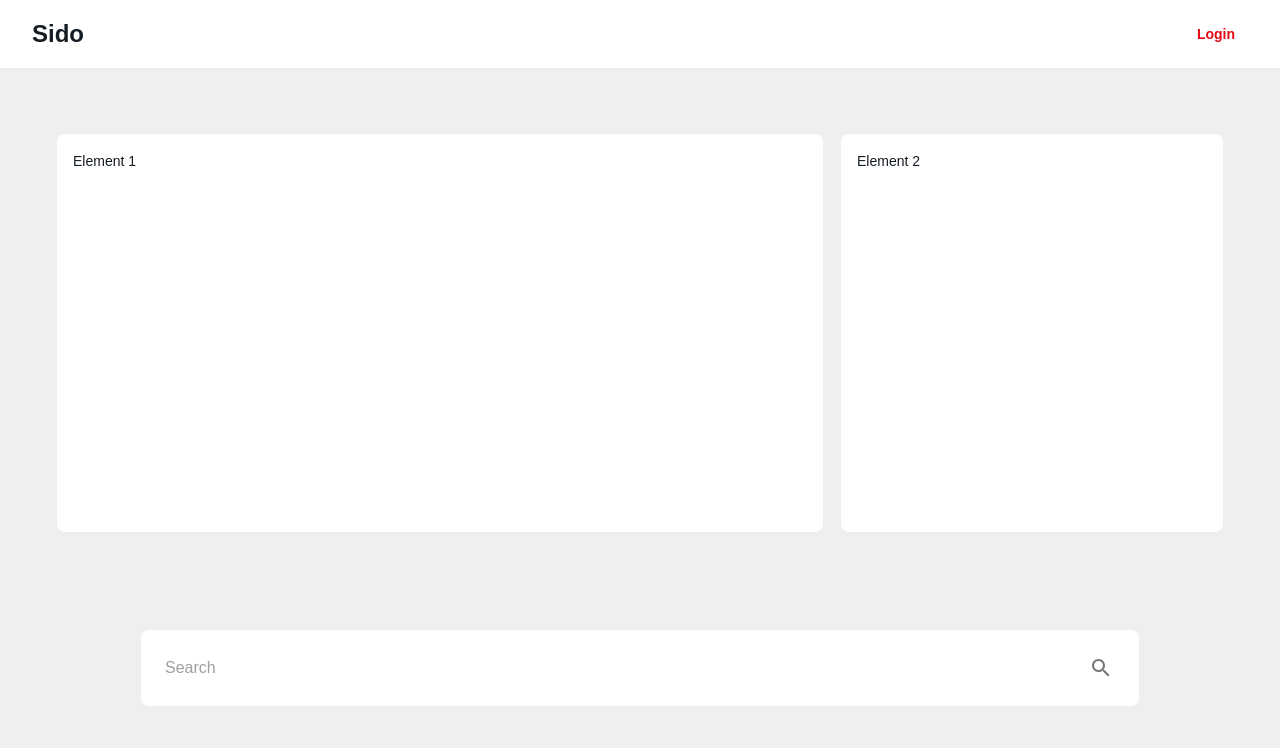
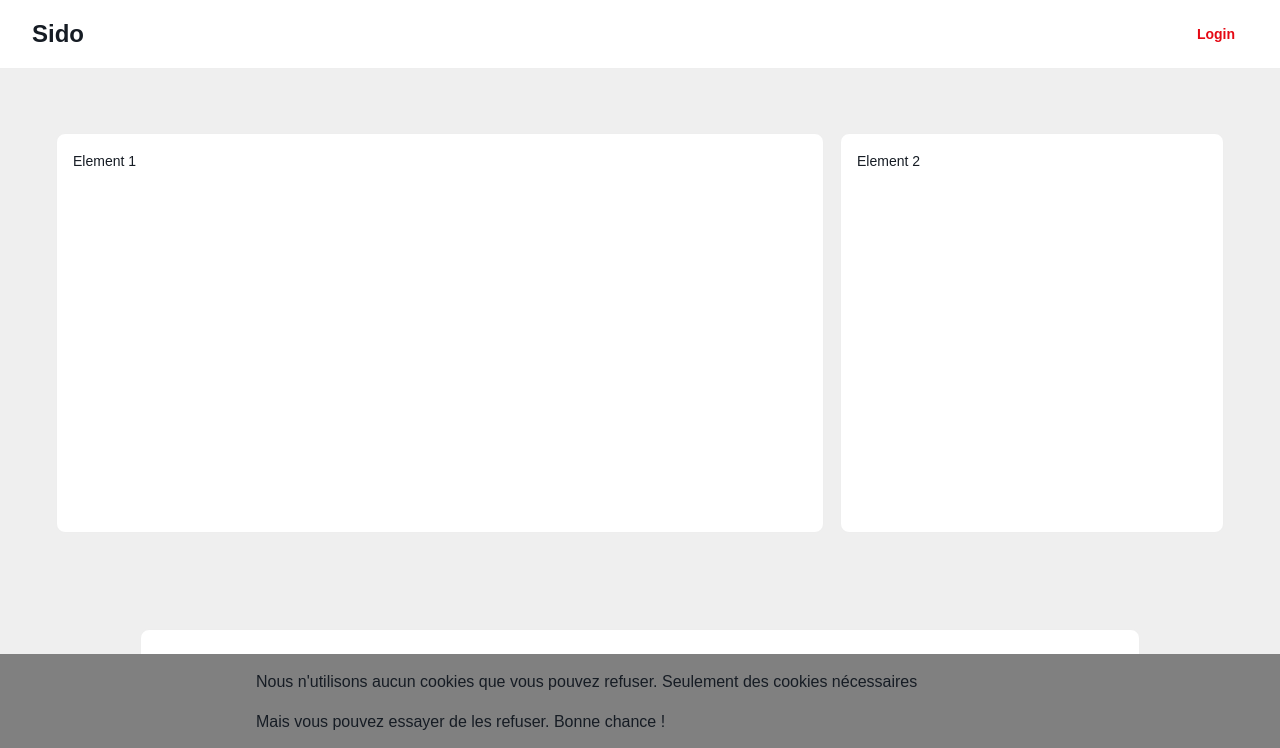
Before and after one commit to pdo-ndl-2022/frontend, a Next.js app: page / in a window 1280 px wide. Shown: the top 748 px of the page. Built offline with nearby package versions, Linux system fonts and the light colour scheme.

Commit message:
wip(cookies): init it

```diff
--- /dev/null
+++ b/src/components/cookiesBar/addField.component.tsx
@@ -0,0 +1,12 @@
+import { useState } from "react"
+
+export const AddFields = () => {
+    const [nbFields, setNbFields] = useState(1)
+    const incrementNbFields = () => setNbFields(nbFields+1)
+    return <>
+        {/* {for (let i = 0; i < nbFields; i++){
+            <span onClick={incrementNbFields}> + </span>
+            <input type="text"/>
+        }} */}
+        </>
+}
--- /dev/null
+++ b/src/components/cookiesBar/cookieBar.component.tsx
@@ -0,0 +1,91 @@
+import { height } from "@mui/system";
+import { useState } from "react";
+import { keyframes } from "styled-components";
+import { AddFields } from "./addField.component";
+// import ReactDOM from 'react-dom';
+// import { MainLayout } from "../../layouts/main.layout";
+
+export const CookiesBar = () => {
+  // if (typeof window !== 'undefined') {
+  //   ReactDOM.render(<MainLayout />, document.getElementById("root"));
+  // }
+
+  // const [isAccepted, setIsAccepted] = useState(document.cookie == "cookie=accepted")
+  const [isAccepted, setIsAccepted] = useState(false)
+  const [quit0, setQuit0] = useState(false)
+  const [step, setStep] = useState("init")
+
+  // const goDown = keyframes`
+  // from {
+  //   transform: rotate(0deg);
+  // }
+
+  // to {
+  //   transform: rotate(360deg);
+  // }`;
+
+  const accepted = () => {
+    document.cookie = "cookie=accepted";
+    setIsAccepted(true);
+  }
+
+  const xClicked = () => {
+    console.log("start")
+    setQuit0(true)
+    setTimeout(() => setStep(""), 1000)
+    setTimeout(() => setStep("step1"), 5000);
+  }
+
+  if (isAccepted) return <></>
+  switch (step) {
+    case "init":
+      return <div style={{
+        position: "fixed",
+        bottom: 0,
+        width: "100%",
+        paddingLeft: "20%",
+        paddingRight: "20%",
+        paddingBottom: "2%",
+        backgroundColor: "gray",
+        // textTransform: quit0 ? "lowercase" : "none",
+        zIndex: 1,
+        // animation: quit0? `${goDown} 2s linear infinite`: ""
+      }}>
+        <p>Nous n'utilisons aucun cookies que vous pouvez refuser. Seulement des cookies nécessaires </p>
+        <p>Mais vous pouvez essayer de les refuser. Bonne chance !</p>
+        <div style={{ display: "flex", justifyContent: "space-between" }}>
+          <div onClick={xClicked} > X </div>
+          <button style={{ backgroundColor: "green", color: "white" }} onClick={accepted}>
+            Accepter
+          </button>
+        </div>
+      </div>
+    case "step1":
+      return <div style={{
+        top:"15%",
+        left:"10%",
+        backgroundColor: "#576905",
+        width: "80%",
+        height:"70%",
+        zIndex: 1,
+        position: "fixed",
+        paddingLeft: "3%",
+        paddingRight: "3%",
+      }}>
+        <p style={{color: "#FF2BEA"}}>Afin de refuser les cookies, sélectionner les cookies que vous ne souaitez pas.</p>
+        <p style={{color: "#FF2BEA"}}>Enfin en vrai vous faites ce que vous voulez parce que vous pouvez aussi les accepter.</p>
+        <p style={{color: "#FF2BEA"}}>Liste des cookies :</p>
+        <ul style={{color: "#FF2BEA"}}>
+          <li>NUMERO 1 : Pixel Facebook</li>
+          <li>NUMERO 2 : Adsense</li>
+          <li>NUMERO 3 : Mesure d’audience</li>
+          <li>NUMERO 5 : Déveloper et améliorer nos produits</li>
+        </ul>
+        <p style={{color: "#FF2BEA"}}> Ajouter les cookies que vous souhaitez de pas garder</p>
+        <p style={{color: "#4C5E02"}}> Les numéros des cookies non voulus sont a inscrire en chiffre romaines</p>
+        <AddFields />
+      </div>
+  }
+
+
+};
--- a/src/layouts/main.layout.tsx
+++ b/src/layouts/main.layout.tsx
@@ -1,5 +1,6 @@
 import { styled } from "@mui/system";
 import { PropsWithChildren } from "react";
+import { CookiesBar } from "../components/cookiesBar/cookieBar.component";
 import { Footer } from "../components/footer.component";
 import { Header } from "../components/header.component";
 
@@ -13,6 +14,7 @@ export const MainLayout = ({ children }: PropsWithChildren<{}>) => {
       <Header />
       <StyledMain>{children}</StyledMain>
       <Footer />
+      <CookiesBar />
     </>
   );
 };
```
